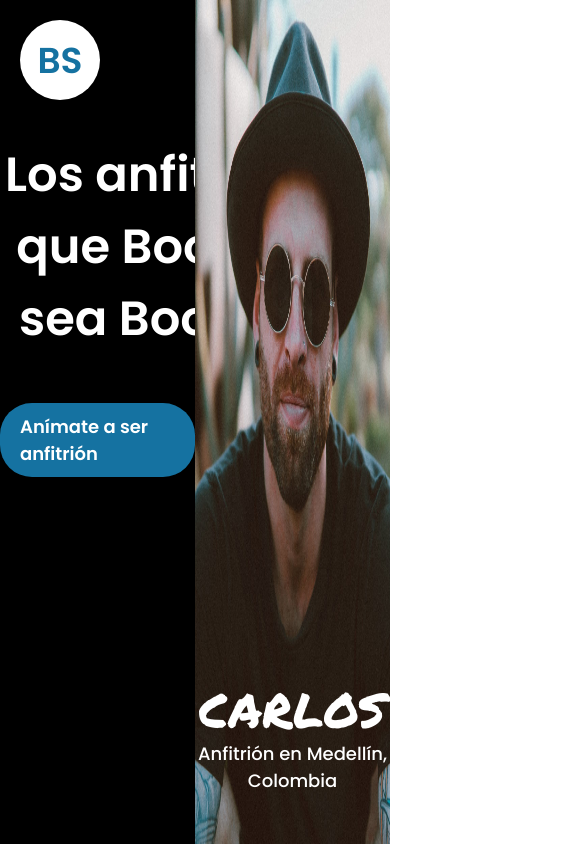
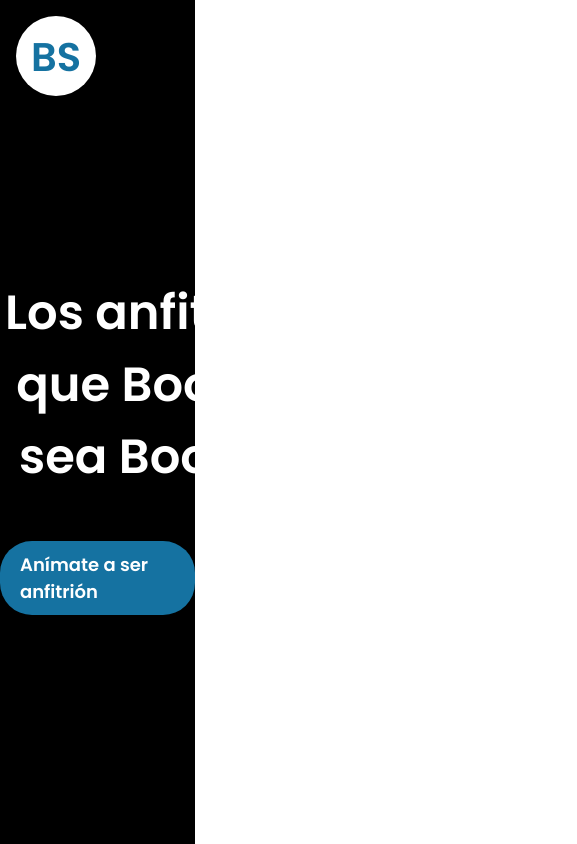
Before and after one commit to Mike-droid/host_ui_c9, a Next.js app: page /host in a window 390 px wide. Shown: the whole page, 577 px wide, since content can reach past the window. Built offline with nearby package versions, Linux system fonts and the light colour scheme.

Commit message:
Cambios de estilos para responsive en pantallas host

```diff
--- a/components/LeftSideWithButton.jsx
+++ b/components/LeftSideWithButton.jsx
@@ -6,11 +6,16 @@
   const { description } = props;
   return (
     <section className={LeftSideWithButtonStyles.leftSideWithButton}>
+
       <BSbutton />
-      <p className={LeftSideWithButtonStyles.description}>
-        { description }
-      </p>
-      <ActionButton textButton="Anímate a ser anfitrión" paso={1} />
+
+      <div className={LeftSideWithButtonStyles.innerContent}>
+        <p className={LeftSideWithButtonStyles.description}>
+          { description }
+        </p>
+        <ActionButton textButton="Anímate a ser anfitrión" paso={1} />
+      </div>
+
     </section>
   )
 }
--- a/styles/BSbutton.module.css
+++ b/styles/BSbutton.module.css
@@ -1,14 +1,15 @@
 .BSbutton {
-  align-items: center;
   background-color: var(--white);
   border-radius: 50%;
   color: var(--blue);
-  display: flex;
   font-family: 'Poppins', sans-serif;
-  font-size: 36px;
+  font-size: 2.5rem;
   font-weight: 600;
-  height: 80px;
-  justify-content: center;
-  margin: 20px 0 0 20px;
-  width: 80px;
+  margin: 1rem 0 0 1rem;
+  width: 5rem;
+  height: 5rem;
+  padding: 0.7rem;
+  display: block;
+  position: absolute;
+  text-align: center;
 }
--- a/styles/Host.module.css
+++ b/styles/Host.module.css
@@ -1,5 +1,9 @@
 .main {
-  display: grid;
-  grid-template-columns: 50% 50%;
+  display: flex;
+  flex-wrap: wrap;
+  justify-content: space-between;
+  align-items: center;
+  align-content: center;
   height: 100vh;
+  width: 100%;
 }
--- a/styles/LeftSide.module.css
+++ b/styles/LeftSide.module.css
@@ -13,7 +13,7 @@
   width: 530px;
   height: fit-content;
   text-align: center;
-  margin-top: 20%;
+  align-items: center;
   margin-left: auto;
   margin-right: auto;
 }
--- a/styles/LeftSideWithButton.module.css
+++ b/styles/LeftSideWithButton.module.css
@@ -2,6 +2,17 @@
   background-color: var(--black);
   display: flex;
   flex-direction: column;
+  height: 100%;
+  width: 50vw;
+}
+
+.innerContent{
+  width: 100%;
+  height: 100vh;
+  display: flex;
+  flex-direction: column;
+  align-items: center;
+  justify-content: center;
 }
 
 .description {
@@ -12,7 +23,7 @@
   width: 530px;
   height: fit-content;
   text-align: center;
-  margin-top: 20%;
+  align-items: center;
   margin-left: auto;
   margin-right: auto;
 }
--- a/styles/globals.css
+++ b/styles/globals.css
@@ -14,6 +14,7 @@
 
 html,
 body {
+  font-size: 16px;
   padding: 0;
   margin: 0;
   font-family: -apple-system, BlinkMacSystemFont, Segoe UI, Roboto, Oxygen,
```
Also changed, not shown: package.json (line endings or trailing spaces), 1 other file (tests, documents, lock files or other folders).
